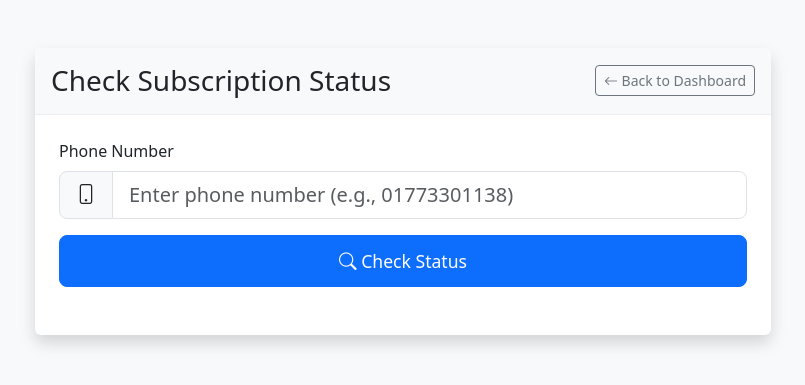
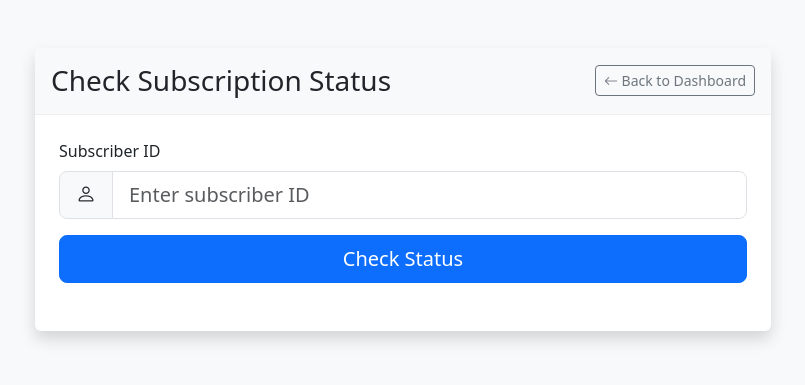
Before and after one commit to al-kafi-sohag/digimart-integration, a PHP site: page /status.php in a window 1280 px wide. Shown: the top 385 px of the page, without its empty margins (237-1042 px from the left). Run offline with PHP 8.4, Linux system fonts and the light colour scheme; a stand-in replaces the project's code that opens the database connection; some libraries are stand-ins or nearby versions.

Commit message:
Update status.php

```diff
--- a/status.php
+++ b/status.php
@@ -4,21 +4,20 @@ require_once 'config.php';
 // Initialize variables
 $error = '';
 $subscriberInfo = null;
-$msisdn = isset($_POST['msisdn']) ? $_POST['msisdn'] : '';
+$subscriberId = isset($_POST['subscriberId']) ? $_POST['subscriberId'] : '';
 $debugInfo = [];
 
 // Process form submission
 if ($_SERVER['REQUEST_METHOD'] === 'POST') {
-    if (empty($msisdn)) {
-        $error = 'Phone number is required';
+    if (empty($subscriberId)) {
+        $error = 'Subscriber ID is required';
     } else {
         try {
             // Prepare the request data
             $data = [
                 'applicationId' => APPLICATION_ID,
                 'password' => APPLICATION_PASSWORD,
-                'version' => '2.0',
-                'msisdn' => $msisdn
+                'subscriberId' => $subscriberId
             ];
 
             // Save request data for debugging
@@ -160,24 +159,22 @@ function formatDate($dateStr) {
 
                         <form method="post" class="mb-4">
                             <div class="mb-3">
-                                <label for="msisdn" class="form-label">Phone Number</label>
+                                <label for="subscriberId" class="form-label">Subscriber ID</label>
                                 <div class="input-group input-group-lg">
                                     <span class="input-group-text">
-                                        <i class="bi bi-phone"></i>
+                                        <i class="bi bi-person"></i>
                                     </span>
                                     <input type="text"
                                            class="form-control"
-                                           id="msisdn"
-                                           name="msisdn"
-                                           value="<?php echo htmlspecialchars($msisdn); ?>"
-                                           placeholder="Enter phone number (e.g., 01773301138)"
+                                           id="subscriberId"
+                                           name="subscriberId"
+                                           value="<?php echo htmlspecialchars($subscriberId); ?>"
+                                           placeholder="Enter subscriber ID"
                                            required>
                                 </div>
                             </div>
                             <div class="d-grid">
-                                <button type="submit" class="btn btn-primary btn-lg btn-check-status">
-                                    <i class="bi bi-search"></i> Check Status
-                                </button>
+                                <button type="submit" class="btn btn-primary btn-lg">Check Status</button>
                             </div>
                         </form>
 
```
